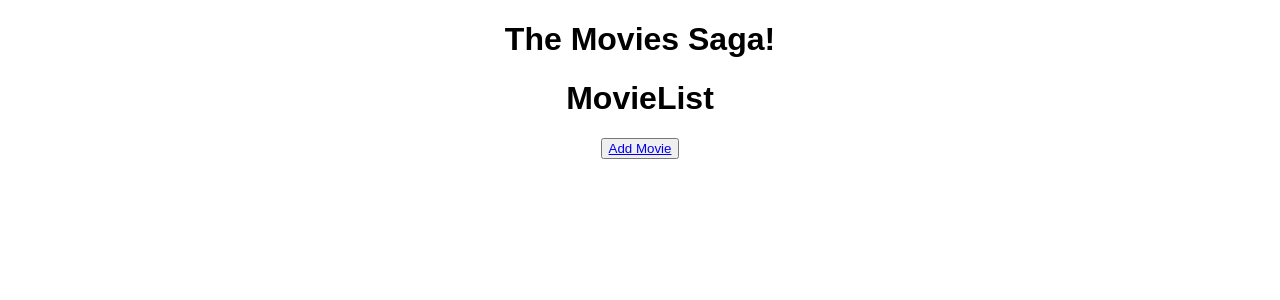
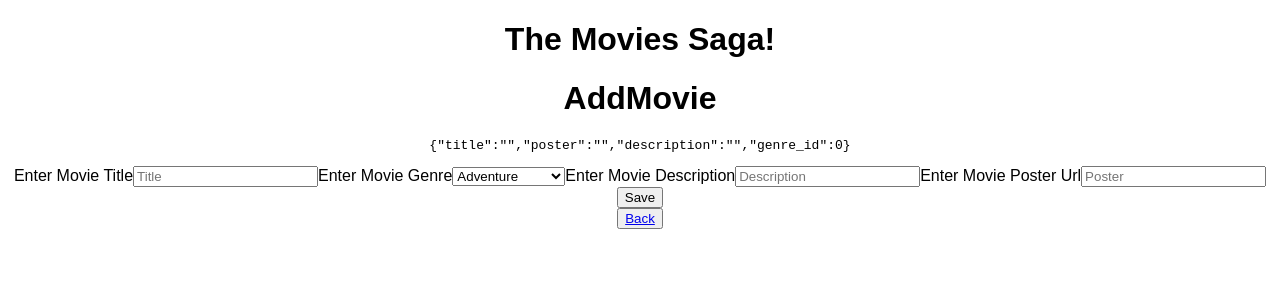
Before and after one commit to gsierra22/movie-weekend, a React (Create React App) app: page /#/addMovie in a window 1280 px wide. Before the commit this address led to /#/. Shown: the top 300 px of the page. Built offline with nearby package versions, Linux system fonts and the light colour scheme; no server answers.

Commit message:
post route finally working

```diff
--- a/src/components/AddMovie/AddMovie.js
+++ b/src/components/AddMovie/AddMovie.js
@@ -15,8 +15,12 @@ function AddMovie() {
       title:'',
       poster:'',
       description:'',
-      genre: ''
+      genre_id: 0
     });
+
+    const addNewMovie = event => {
+      dispatch({ type: 'ADD_MOVIE', payload: newMovie });
+  }
 
 
     const handleNewMovie = (event) => {
@@ -28,7 +32,7 @@ function AddMovie() {
   const handleNewGenre = (event) => {
     console.log('event happened');
     //Similar to in redux -- we dont want to get rid of the id field when we update name
-    setMovie ({...newMovie, genre: event.target.value})
+    setMovie ({...newMovie, genre_id: Number(event.target.value)})
 }
 
 const handleNewDescription = (event) => {
@@ -42,18 +46,18 @@ const handleNewImage = (event) => {
   //Similar to in redux -- we dont want to get rid of the id field when we update name
   setMovie({...newMovie, poster: event.target.value})
 }
-  const addNewMovie = event => {
-    dispatch({ type: 'ADD_MOVIE', payload: newMovie });
-    //updates the next plant to have a new id
-}
+
+
 
   return (
     <div>
       <h1>AddMovie</h1>
       <pre>{JSON.stringify(newMovie)}</pre>
             <form onSubmit={addNewMovie}>
-                <input type='text' value={newMovie.title} onChange={handleNewMovie} />
-                <select value={newMovie.genre} onChange={( event )=>handleNewGenre( event )}>
+              <label>Enter Movie Title</label>
+                <input type='text' placeholder='Title' value={newMovie.title} onChange={handleNewMovie} />
+                <label>Enter Movie Genre</label>
+                <select value={newMovie.genre_id} placeholder='Genre' onChange={( event )=>handleNewGenre( event )}>
                   <option value={1}>Adventure</option>
                   <option value={2}>Animated</option>
                   <option value={3}>Biographical</option>
@@ -68,8 +72,10 @@ const handleNewImage = (event) => {
                   <option value={12}>Space-Opera</option>
                   <option value={13}>Superhero</option>
                 </select>
-                <input type='text' value={newMovie.description} onChange={handleNewDescription} />
-                <input type='text' className="image" value={newMovie.poster} onChange={handleNewImage} />
+                <label>Enter Movie Description</label>
+                <input type='text' placeholder='Description' value={newMovie.description} onChange={handleNewDescription} />
+                <label>Enter Movie Poster Url</label>
+                <input type='text' className="image" placeholder='Poster' value={newMovie.poster} onChange={handleNewImage} />
                 <Link to="/"><button onClick={addNewMovie}>Save</button></Link>
             </form>
       <button ><Link to="/">Back</Link></button>
--- a/src/components/Details/Details.js
+++ b/src/components/Details/Details.js
@@ -27,7 +27,7 @@ function Details(props) {
         {genres.map(genre => {
           return (
           <div>
-            <div>{genre.name}</div>
+            <div>{genre_id.id}</div>
             </div>
             );
             })}
--- a/src/index.js
+++ b/src/index.js
@@ -23,7 +23,7 @@ function *postNewMovie( action ){
     console.log( 'in *postSaga:', action );
     try {
       const response = yield axios.post('/api/movie', action.payload);
-      yield put({type: 'SET_MOVIES', payload: response.data})
+      yield put({type: 'FETCH_MOVIES', payload: response.data})
     } catch (err) {
         console.log('error:', err);
     }
```
Also changed, not shown: 1 other file (tests, documents, lock files or other folders).
